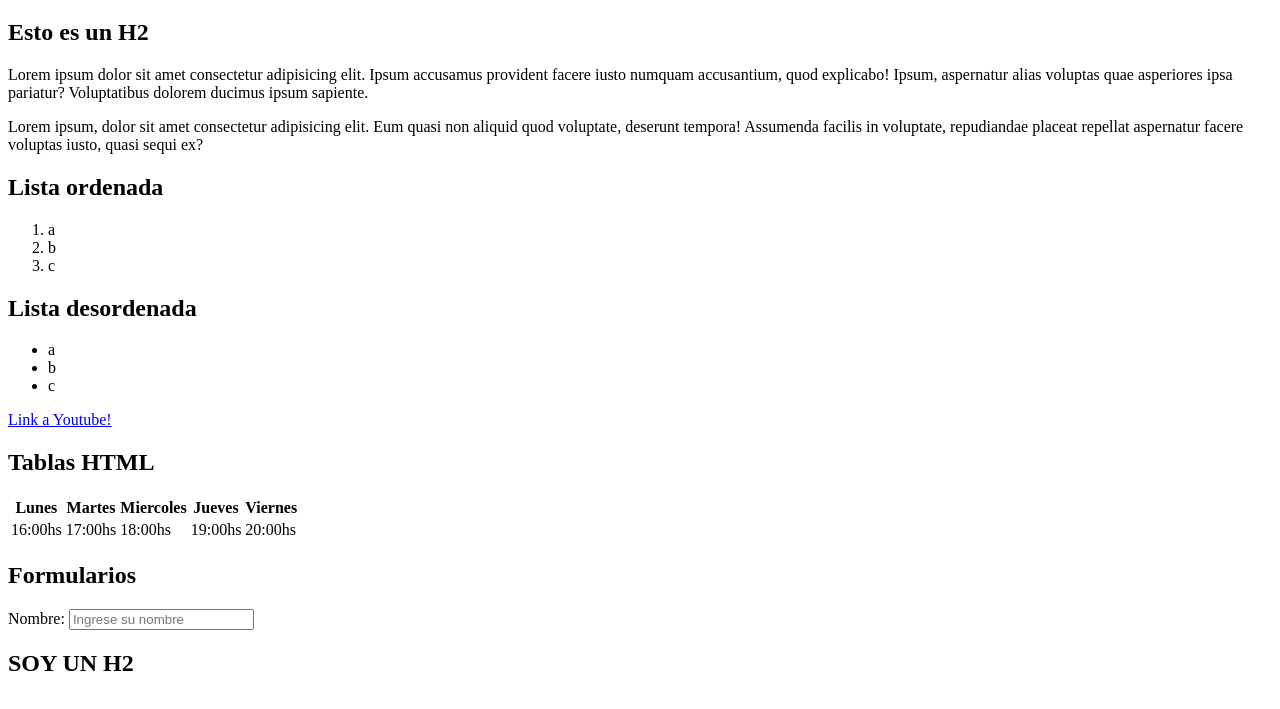
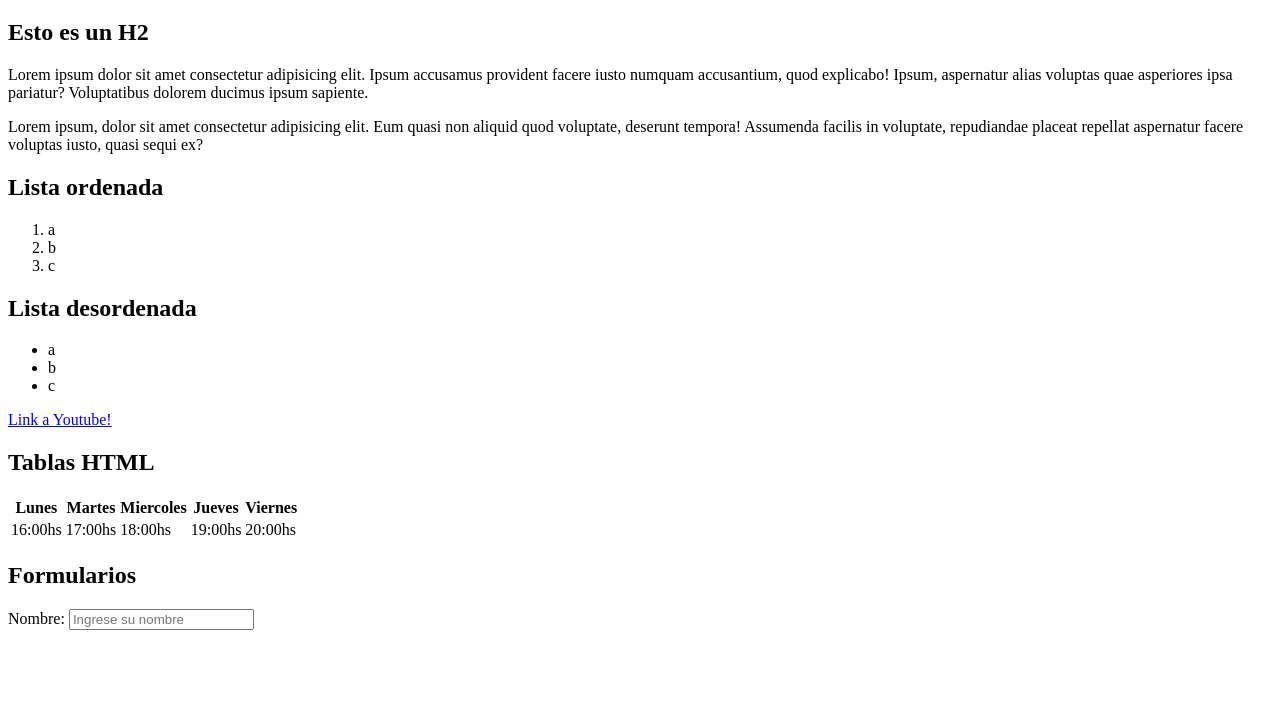
Before and after one commit to IgnacioPoledo/repositorio1, a plain HTML site: page index.html in a window 1280 px wide. Shown: the part 61-770 px from the top of the page. Drawn offline with Linux system fonts and the light colour scheme.

Commit message:
second commit

```diff
--- a/index.html
+++ b/index.html
@@ -58,9 +58,6 @@
 
     </form>
 
-    <h2>SOY UN H2</h2>
-
-
 
 
 
```
